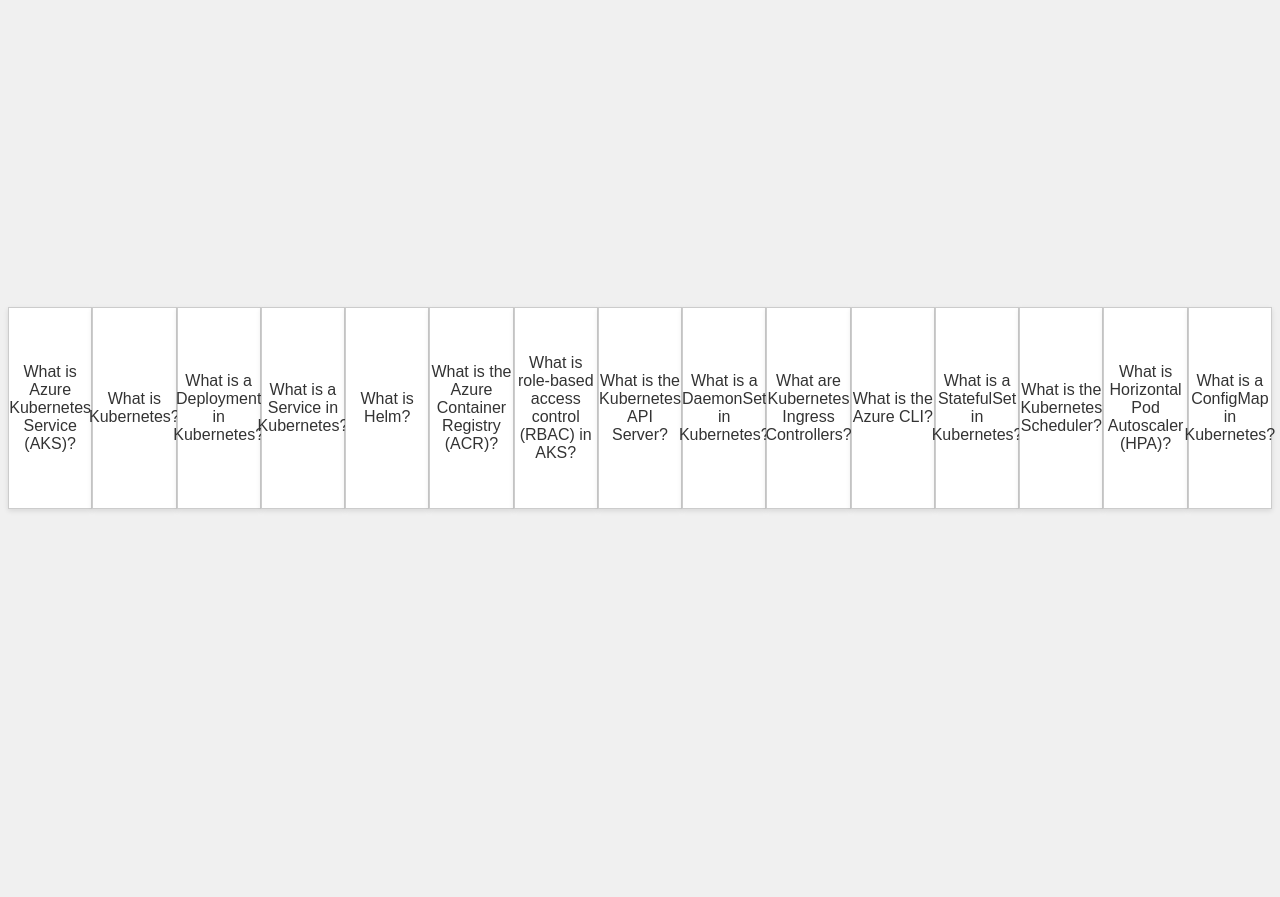
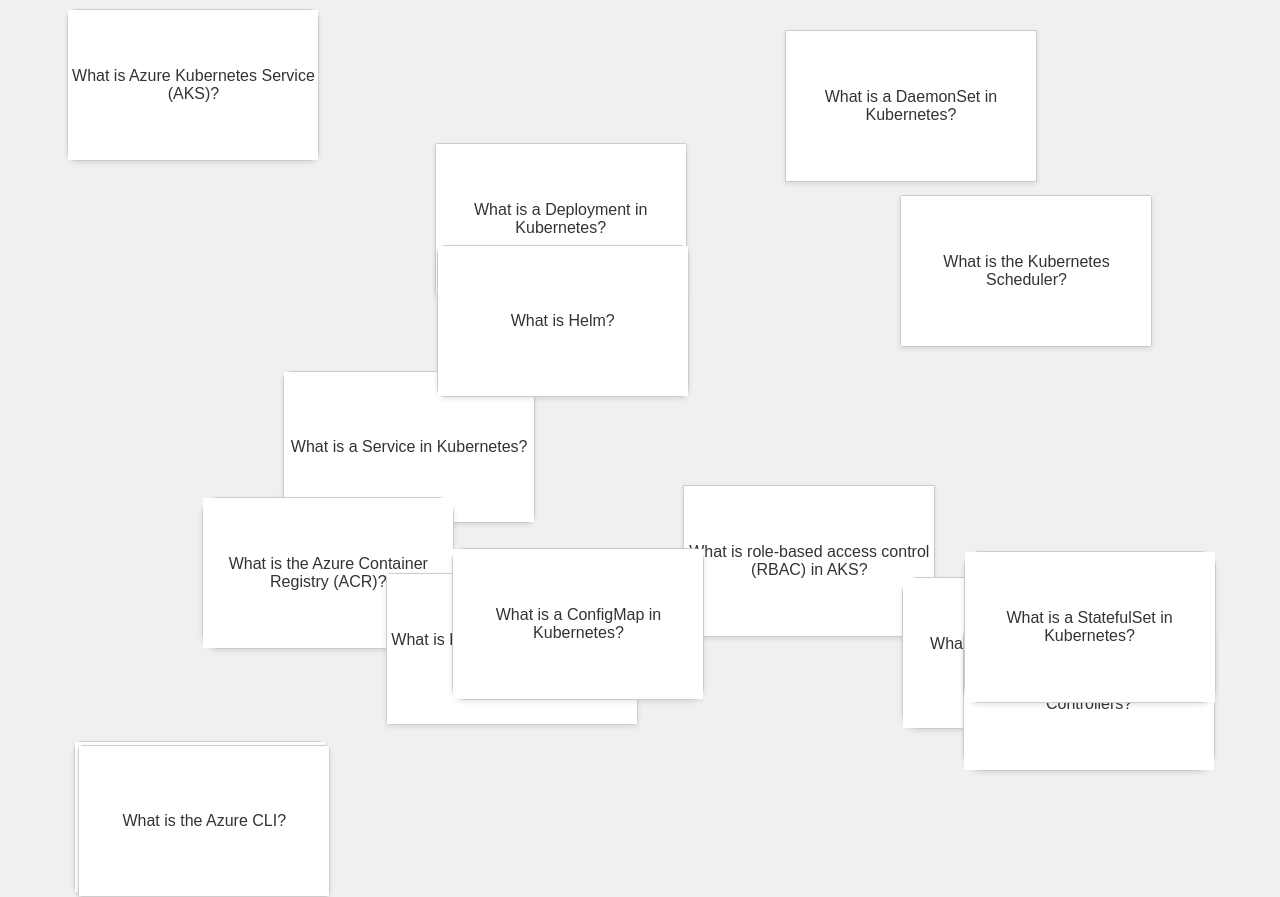
Before and after one commit to venkatesansg111/flashcards, a plain HTML site: page index.html in a window 1280 px wide. Before the commit the page ends 816 px from the top, so only its background shows below. Drawn offline with Linux system fonts and the light colour scheme.

Commit message:
Update index.html updated style

```diff
--- a/index.html
+++ b/index.html
@@ -10,14 +10,17 @@
     body {
         font-family: Arial, sans-serif;
         display: flex;
-            justify-content: center;
+        flex-wrap: wrap;
+        justify-content: space-around;
         align-items: center;
         height: 100vh;
         background-color: #f0f0f0;
+        overflow: hidden;
     }
     .flashcard {
-            width: 300px;
-            height: 200px;
+        width: 250px;
+        height: 150px;
+        position: absolute;
         background-color: white;
         border: 1px solid #ccc;
         box-shadow: 0 2px 5px rgba(0,0,0,0.1);
@@ -25,9 +28,9 @@
         align-items: center;
         justify-content: center;
         text-align: center;
-            position: relative;
         cursor: pointer;
         perspective: 1000px;
+        transition: transform 0.6s, background-color 0.3s, border-radius 0.3s;
     }
     .flashcard-content {
         position: absolute;
@@ -37,7 +40,6 @@
         align-items: center;
         justify-content: center;
         backface-visibility: hidden;
-            transition: transform 0.6s;
     }
     .flashcard-front {
         background-color: #fff;
@@ -55,6 +57,20 @@
         transform: rotateY(0deg);
     }
 </style>
+
+<script>
+    document.addEventListener("DOMContentLoaded", () => {
+        const flashcards = document.querySelectorAll(".flashcard");
+
+        flashcards.forEach((card) => {
+            card.style.top = Math.random() * window.innerHeight + "px";
+            card.style.left = Math.random() * window.innerWidth + "px";
+            card.style.backgroundColor = `hsl(${Math.random() * 360}, 80%, 80%)`;
+            card.style.borderRadius = `${Math.random() * 20}px`;
+        });
+    });
+</script>
+
 </head>
 <body>
 
```
Lines whose indentation alone changed are shown as unchanged.
